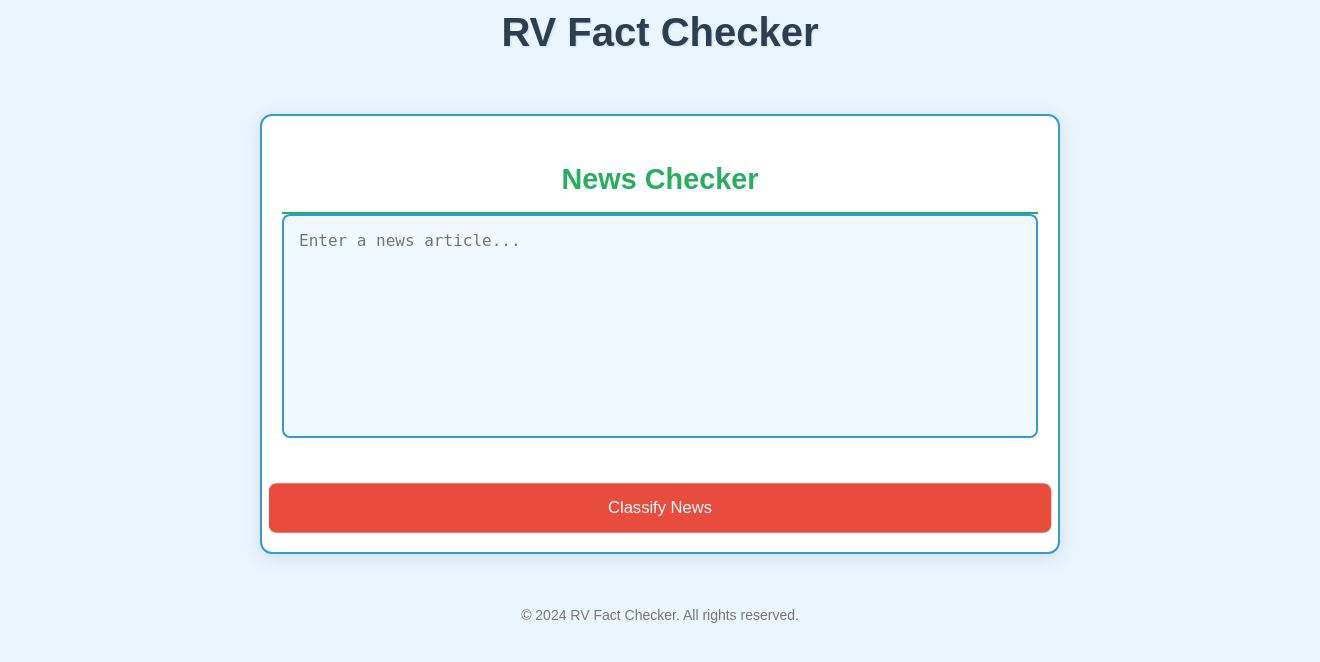
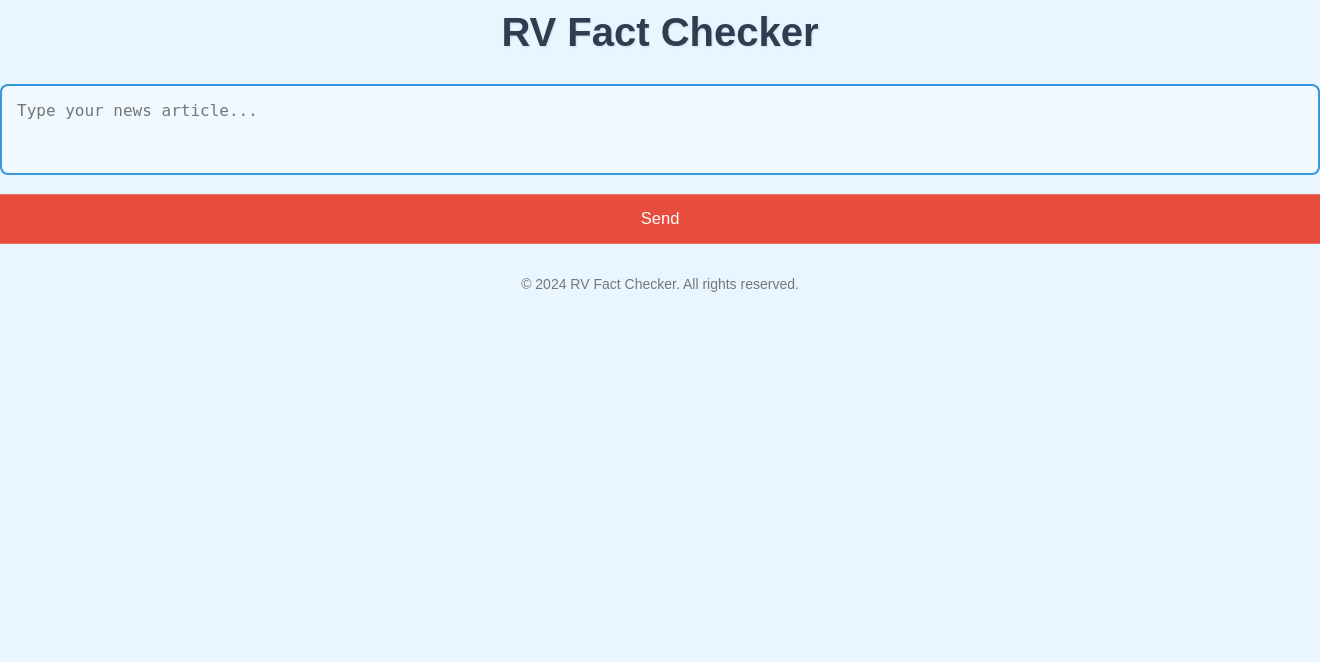
Before and after one commit to arushi-vaidya/Verifi.ai, a Flask app: page / in a window 1320 px wide; the page is wider, and only the part inside the window is pictured. Shown: the top 662 px of that part. Run offline with Flask 3, Linux system fonts and the light colour scheme; parts of the project's set-up code (start-up, migrations or seed data) failed here and were passed over.

Commit message:
Update index.html

```diff
--- a/templates/index.html
+++ b/templates/index.html
@@ -3,21 +3,25 @@
 <head>
     <meta charset="UTF-8">
     <meta name="viewport" content="width=device-width, initial-scale=1.0">
-    <title>RV Fact Checker</title>
+    <title>RV Fact Checker Chatbot</title>
     <link rel="stylesheet" href="{{ url_for('static', filename='styles.css') }}">
 </head>
-</head>
 <body>
-    <h1>RV Fact Checker</h1>
-    <div class="container">
-        <h2>News Checker</h2>
-        <form action="/predict" method="post">
-            <textarea name="news_article" rows="10" cols="50" placeholder="Enter a news article..."></textarea><br>
-            <input type="submit" value="Classify News">
+    <div class="chat-container">
+        <div class="chat-header">
+            <h1>RV Fact Checker</h1>
+        </div>
+        <div class="chat-window">
+            {% if prediction %}
+                <div class="message bot-message">
+                    <p>{{ prediction }}</p>
+                </div>
+            {% endif %}
+        </div>
+        <form action="/predict" method="post" class="chat-input">
+            <textarea name="news_article" rows="3" placeholder="Type your news article..."></textarea>
+            <input type="submit" value="Send">
         </form>
-        {% if prediction %}
-            <h2>Prediction: {{ prediction }}</h2>
-        {% endif %}
     </div>
     <footer>
         <p>&copy; 2024 RV Fact Checker. All rights reserved.</p>
```
